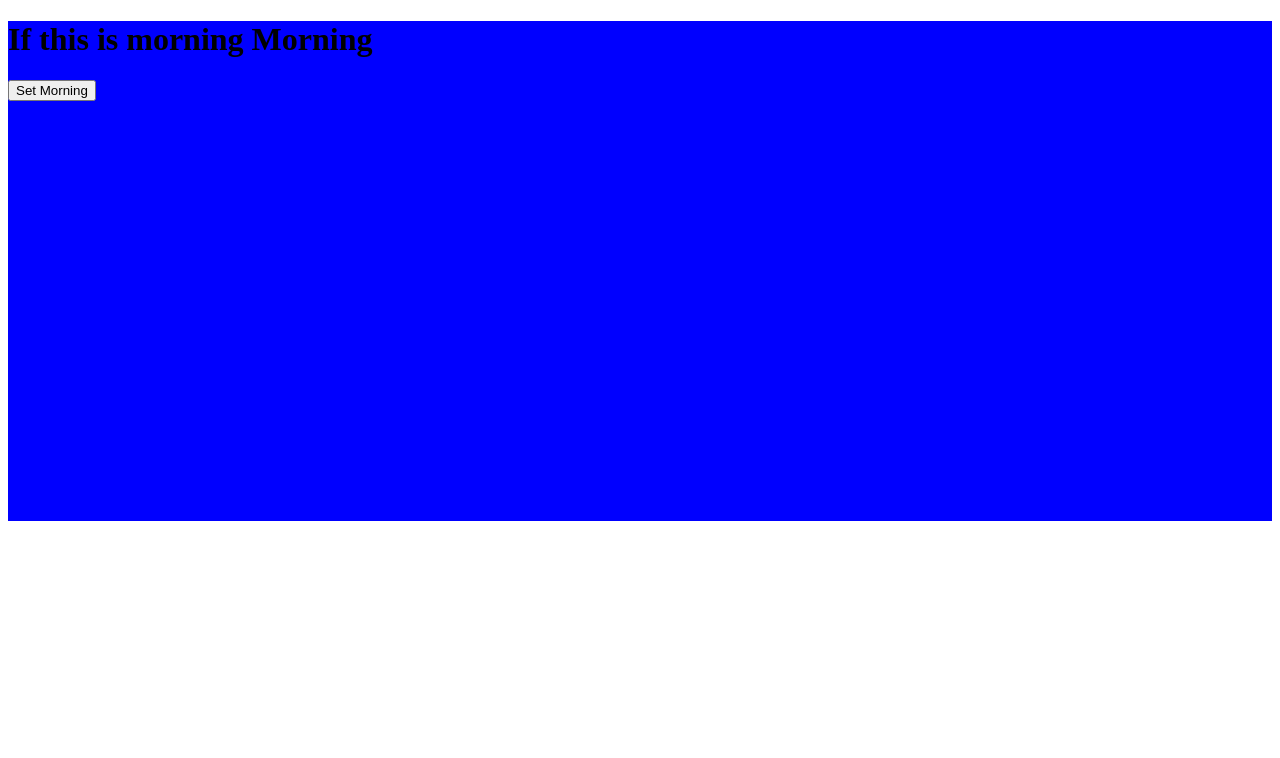
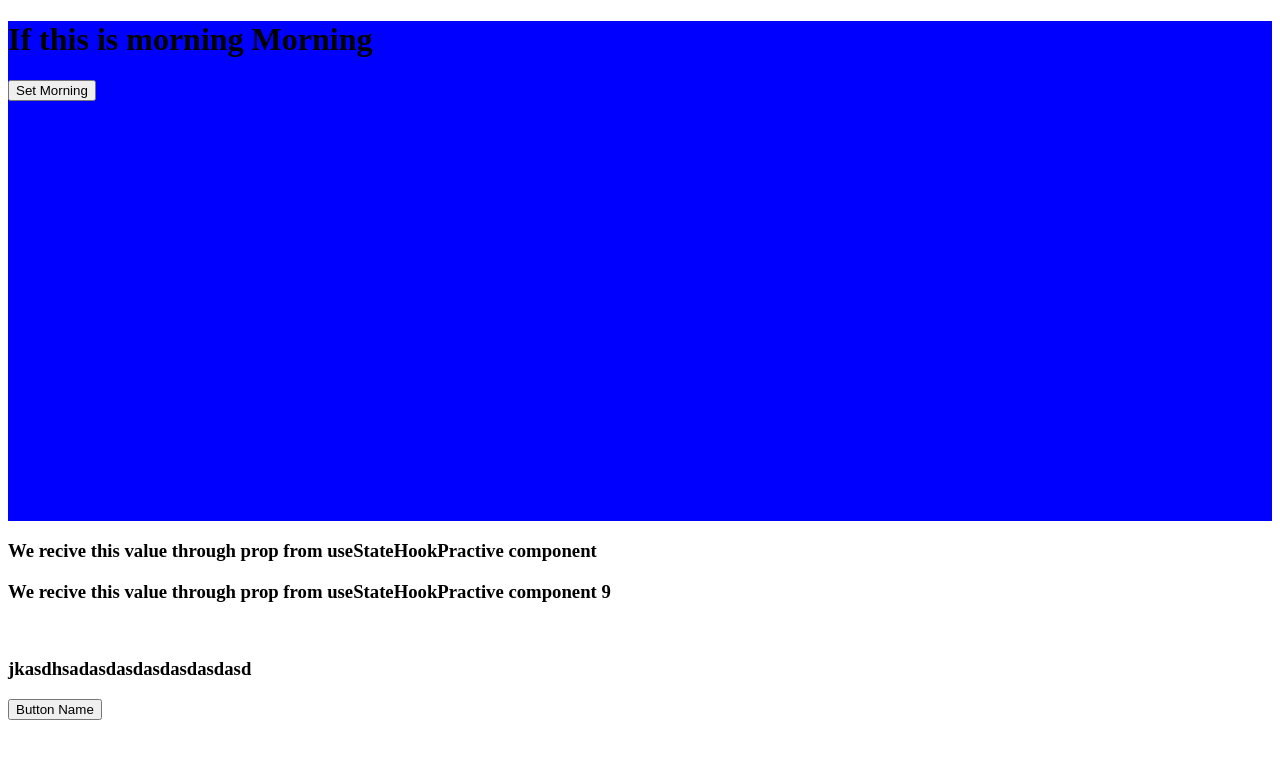
Before and after one commit to umairulhasan/Expence-Traker-old-uncomp, a React (Create React App) app: page / in a window 1280 px wide. Shown: the top 758 px of the page. Built offline with nearby package versions, Linux system fonts and the light colour scheme.

Commit message:
No issue is resolve successfully send data on component through prop

```diff
--- a/src/App.js
+++ b/src/App.js
@@ -41,7 +41,7 @@ import CounterInput from './CounterInput';
 import CounterOutput from './CounterOutput';
 import Filterpractive from './Filterpractive';
 import Prop from './propsPractice';
-import useStateHookPractive from './useStateHookPractive';
+import UseStateHookPractive from './UseStateHookPractive';
 import ThisComponentRecivedValueAsPropThroughUseState from './ThisComponentRecivedValueAsPropThroughUseState';
 import Class4 from './Class4';
 function App() {
@@ -55,6 +55,8 @@ function App() {
     <div >
 
    <Class4/>
+   <ThisComponentRecivedValueAsPropThroughUseState/>
+   <UseStateHookPractive/>
     </div>
   );
 }
--- a/src/ThisComponentRecivedValueAsPropThroughUseState.js
+++ b/src/ThisComponentRecivedValueAsPropThroughUseState.js
@@ -3,7 +3,7 @@ import React from 'react';
 export default function ThisComponentRecivedValueAsPropThroughUseState(props) {
   return (
     <div>
-      <h3>We recive this value through prop from useStateHookPractive component {props.counteredValue}  </h3>
+      <h3>We recive this value through prop from useStateHookPractive component {props.countered}  </h3>
     </div>
   );
 }
```
